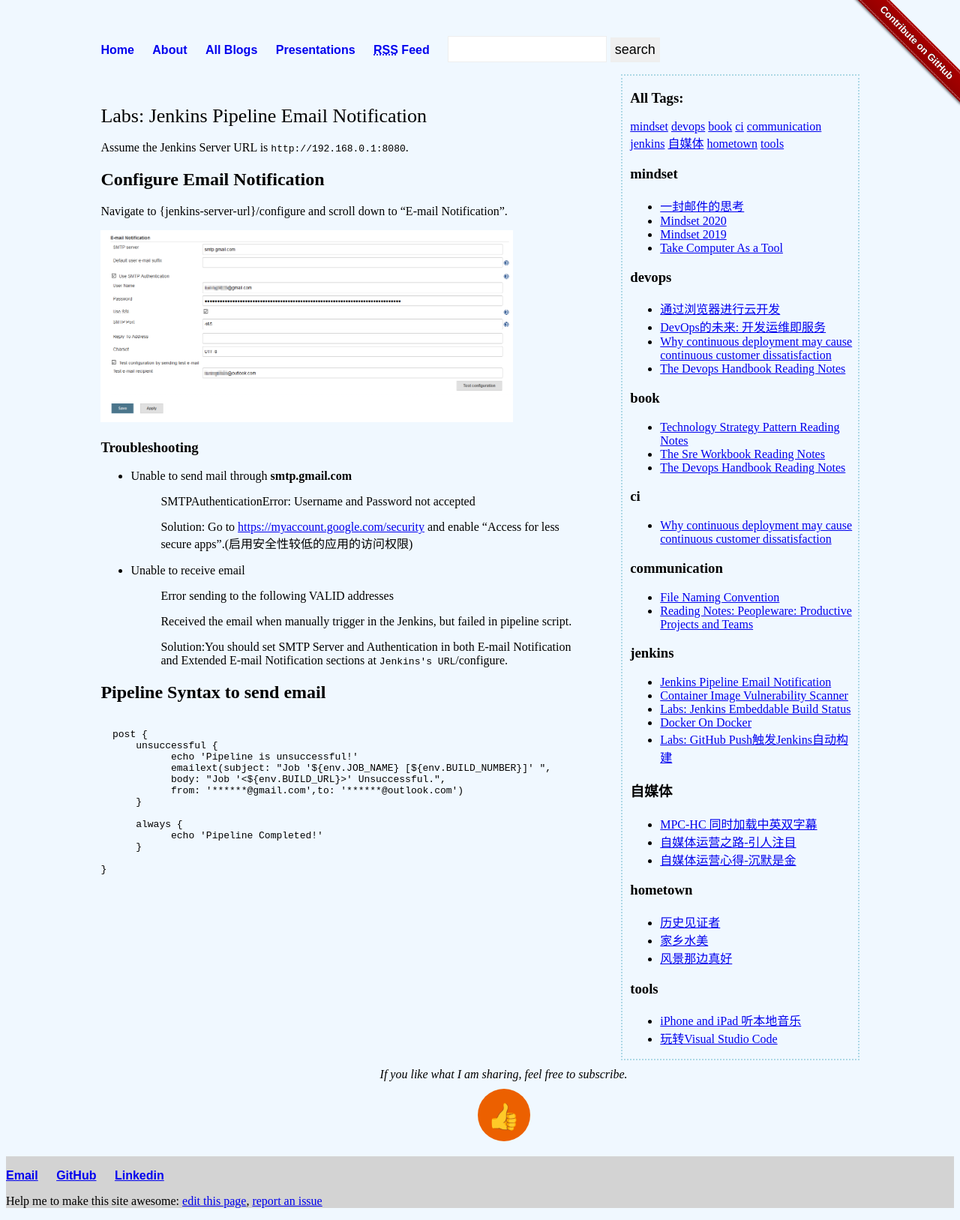
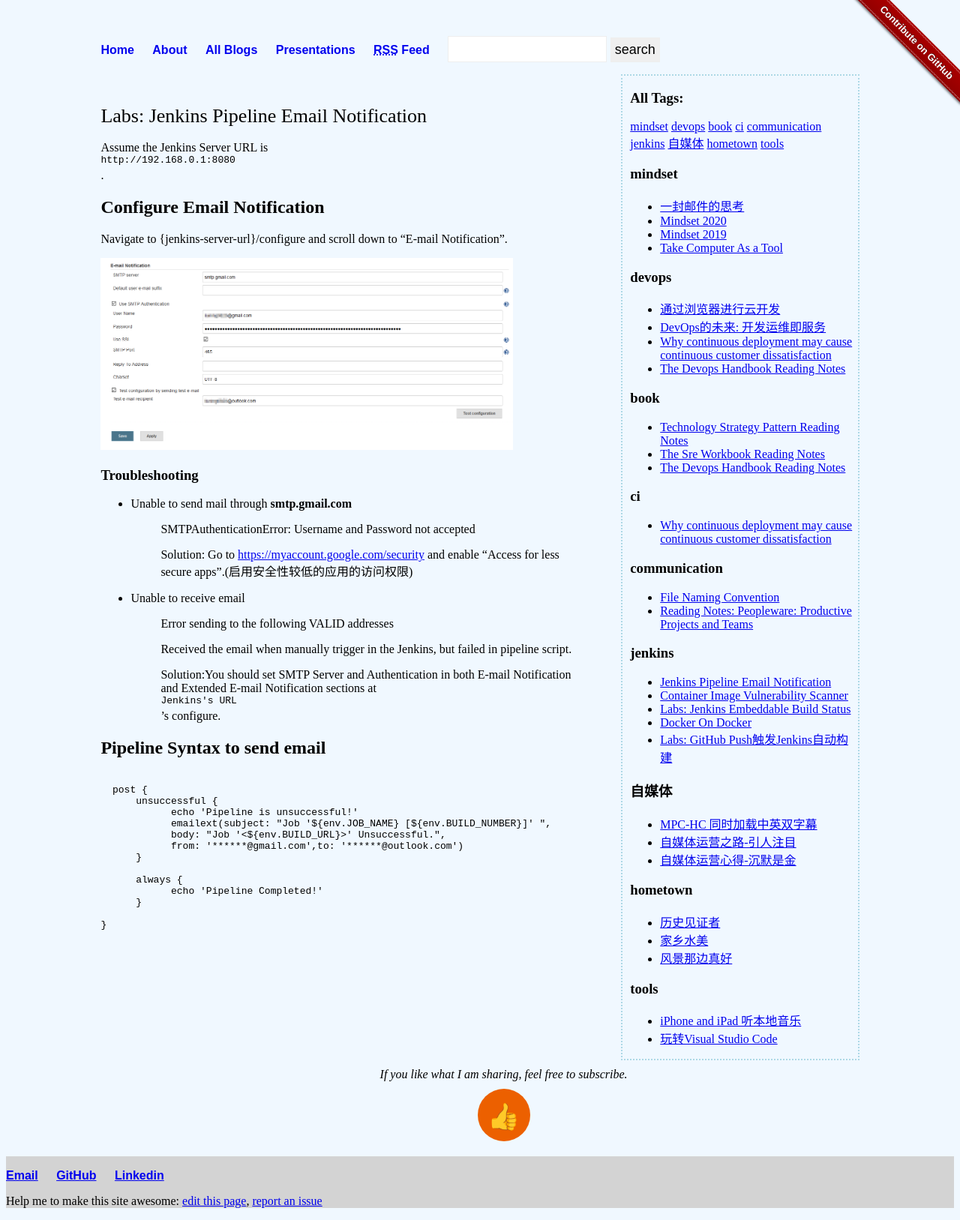
Before and after one commit to liuning0820/liuning0820.github.io, a Jekyll site: the page built from _posts/2020-02-17-jenkins-email-notification.md, in a window 1280 px wide. Shown: the whole page at 75% size. Built offline with Jekyll 4.4.1, drawn with Linux system fonts in a browser that asks for light colours.

Commit message:
Adjust css for mobile view

```diff
--- a/_posts/2020-02-17-jenkins-email-notification.md
+++ b/_posts/2020-02-17-jenkins-email-notification.md
@@ -27,7 +27,7 @@ Navigate to {jenkins-server-url}/configure and scroll down to "E-mail Notificati
   >
   > Received the email when manually trigger in the Jenkins, but failed in pipeline script.
   >
-  > Solution:You should set SMTP Server and Authentication in both E-mail Notification and Extended E-mail Notification sections at `Jenkins's URL`/configure.
+  > Solution:You should set SMTP Server and Authentication in both E-mail Notification and Extended E-mail Notification sections at `Jenkins's URL`'s configure.
 
 ## Pipeline Syntax to send email
 
--- a/css/main.css
+++ b/css/main.css
@@ -38,6 +38,12 @@ body main > div.main {
 	/* clear: both; */
 	margin:5px,20px,5px;
 
+}
+
+code {
+	width: 100%;
+	display: inline-block;
+	overflow: overlay;
 }
 
 
```
